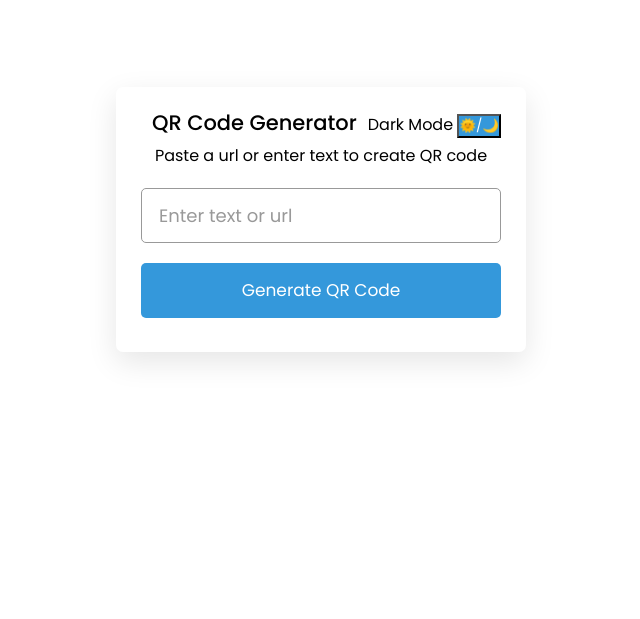
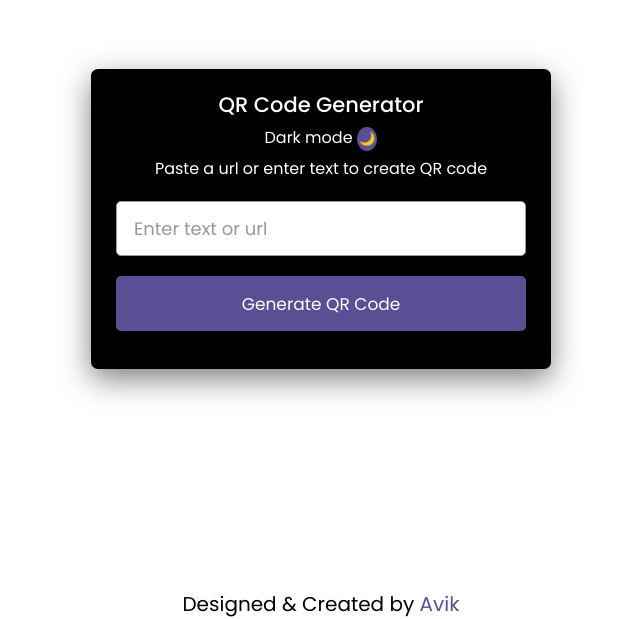
Before and after one commit to AvikSahaRoy/QR-Code-Generator, a plain HTML site: page index.html in a window 1280 px wide. Shown: the part 181-800 px from the top of the page, without its empty margins (319-959 px from the left). Drawn offline with Linux system fonts and the light colour scheme.

Commit message:
Update index.html

```diff
--- a/index.html
+++ b/index.html
@@ -3,7 +3,7 @@
 
 <head>
     <meta charset="utf-8">
-    <title>QR Code Generator || Avik Saha Roy </title>
+    <title>QR Code Generator</title>
     <meta name="viewport" content="width=device-width, initial-scale=1.0">
 </head>
 <style>
@@ -22,7 +22,6 @@
         padding: 0 10px;
         min-height: 100vh;
         align-items: center;
-        /* background: #3498DB; */
         background-color: white;
         color: black;
         justify-content: center;
@@ -31,16 +30,27 @@
     .dark-mode {
         background-color: black;
         color: white;
+
+        .wrapper {
+            background-color: #fff;
+            color: #000;
+        }
+
+        .disclaimer {
+            color: #fff;
+        }
     }
 
     .wrapper {
-        height: 265px;
-        max-width: 410px;
-        /* background: #fff; */
+        background-color: #000;
+        color: #fff;
+        height: 300px;
+        max-width: 460px;
         border-radius: 7px;
         padding: 20px 25px 0;
         transition: height 0.2s ease;
-        box-shadow: 0 10px 30px rgba(0, 0, 0, 0.1);
+        box-shadow: 0 10px 30px rgba(0, 0, 0, 0.5);
+        /* background-color: rgb(21, 145, 203); */
     }
 
     .wrapper.active {
@@ -55,19 +65,17 @@
 
     header p {
         margin-top: 5px;
-        /* color: #575757; */
         font-size: 16px;
         text-align: center;
-    }
-
-    header .dark {
-        float: right;
     }
 
     header .dark button {
         color: #fff;
         cursor: pointer;
-        background: #3498DB;
+        background: #584f95;
+        border-radius: 50%;
+        padding: 2px;
+        border: none;
     }
 
     .wrapper .form {
@@ -102,13 +110,13 @@
         cursor: pointer;
         margin-top: 20px;
         font-size: 17px;
-        background: #3498DB;
+        background: #584f95;
     }
 
     .qr-code {
         opacity: 0;
         display: flex;
-        padding: 33px 0;
+        padding: 15px 0;
         border-radius: 5px;
         align-items: center;
         pointer-events: none;
@@ -126,35 +134,36 @@
         width: 170px;
     }
 
-    @media (max-width: 430px) {
-        .wrapper {
-            height: 255px;
-            padding: 16px 20px;
-        }
+    /* Footer */
+    .disclaimer {
+        position: absolute;
+        bottom: 0px;
+        left: 0;
+        margin-left: auto;
+        right: 0;
+        margin-right: auto;
+        width: fit-content;
+        color: rgb(0, 0, 0);
+        text-align: center;
+        font-size: 20px;
+    }
 
-        .wrapper.active {
-            height: 510px;
-        }
+    .disclaimer a {
+        text-decoration: none;
+        color: #584f95;
+    }
 
-        header p {
-            color: #696969;
-        }
-
-        .form :where(input, button) {
-            height: 52px;
-        }
-
-        .qr-code img {
-            width: 160px;
-        }
+    .disclaimer a:hover {
+        font-weight: bolder;
+        text-decoration: underline;
     }
 </style>
 
 <body>
     <div class="wrapper">
         <header>
-            <p class="dark">Dark Mode <button onclick="myFunction()">🌞/🌙</button></p>
             <h1>QR Code Generator</h1>
+            <p class="dark">Dark mode <button onclick="myFunction()">🌙</button></p>
             <p>Paste a url or enter text to create QR code</p>
         </header>
         <div class="form">
@@ -165,6 +174,10 @@
             <img src="" alt="qr-code">
         </div>
     </div>
+
+    <p class="disclaimer">
+        Designed & Created by <a href="https://aviksaharoy.github.io/" target="_blank">Avik</a>
+    </p>
 
 </body>
 <script>
@@ -197,6 +210,9 @@
     function myFunction() {
         var element = document.body;
         element.classList.toggle("dark-mode");
+
+        var button = document.querySelector(".dark button");
+        button.innerText = element.classList.contains("dark-mode") ? "🌞" : "🌙";
     }
 </script>
 
```
